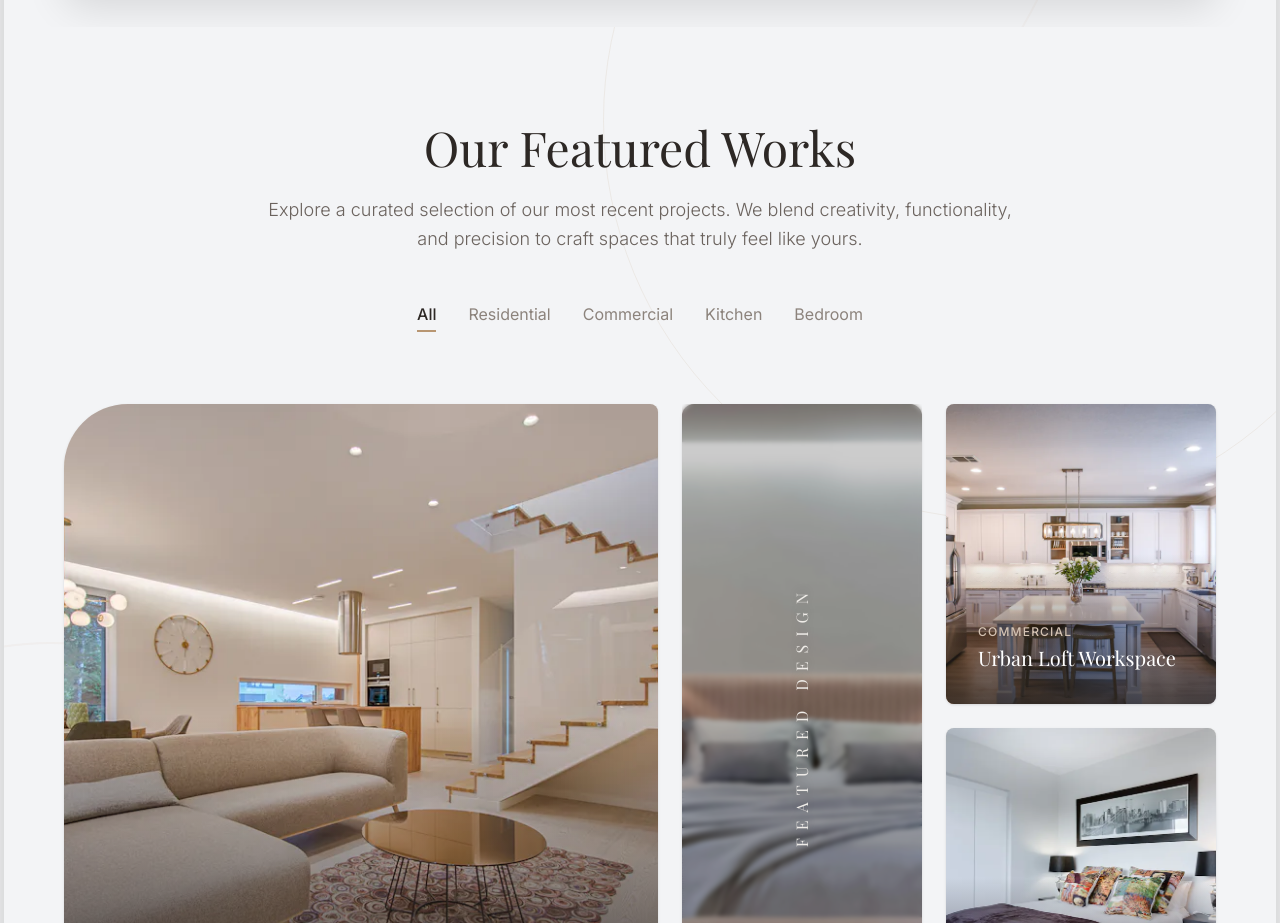
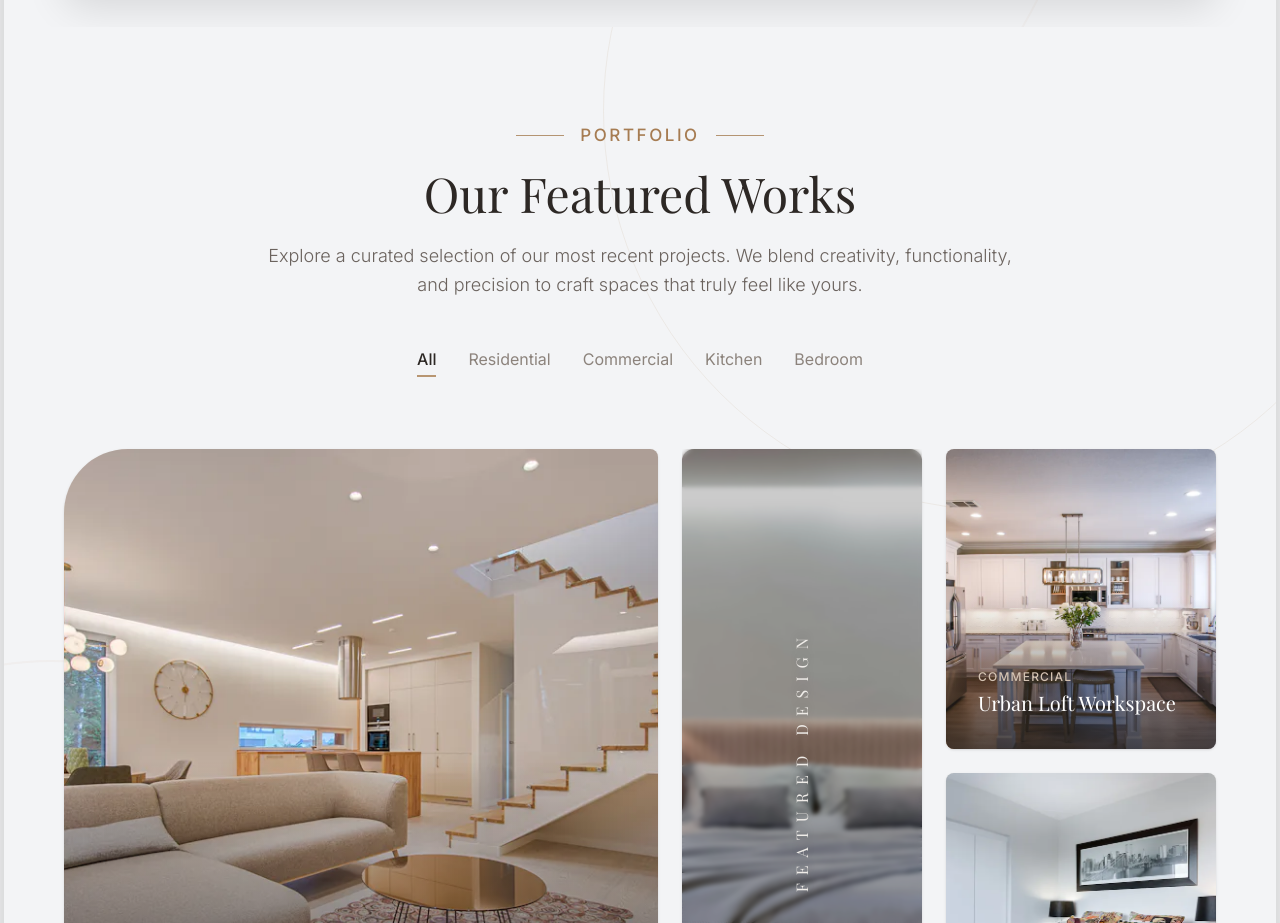
Before and after one commit to vickysingh009/ssqanantav1, a React (Vite) app: page / in a window 1280 px wide. Shown: the part 2800-3723 px from the top of the page. Built offline with nearby package versions, Linux system fonts and the light colour scheme; a web font is replaced by a local one.

Commit message:
version 4 portfolio

```diff
--- a/src/sections/Portfolio/Portfolio.jsx
+++ b/src/sections/Portfolio/Portfolio.jsx
@@ -179,6 +179,13 @@ export default function Portfolio() {
           {/* Section Header */}
           <div className="flex flex-col items-center text-center mb-12 md:mb-16 gap-6 md:gap-8 max-w-3xl mx-auto">
             <div className="w-full">
+              <div className="flex items-center justify-center gap-4 mb-4 md:mb-5">
+                <span className="w-8 md:w-12 h-[1px] bg-[#A67C52]/80"></span>
+                <span className="font-sans text-[15px] md:text-[17px] font-medium tracking-[0.15em] text-[#A67C52] uppercase">
+                  PORTFOLIO
+                </span>
+                <span className="w-8 md:w-12 h-[1px] bg-[#A67C52]/80"></span>
+              </div>
               <h2 className="text-4xl md:text-5xl font-serif text-[#2D2825] mb-4 md:mb-6">
                 Our Featured Works
               </h2>
```
